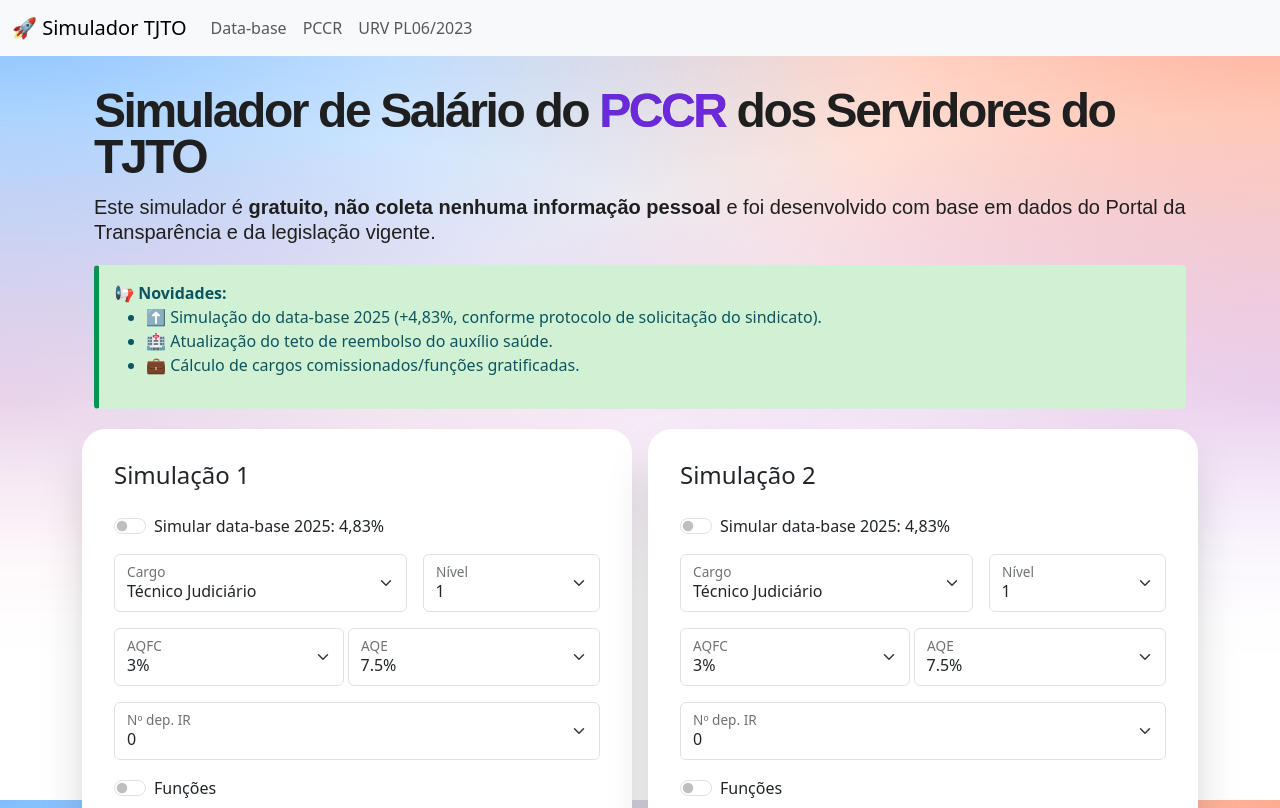
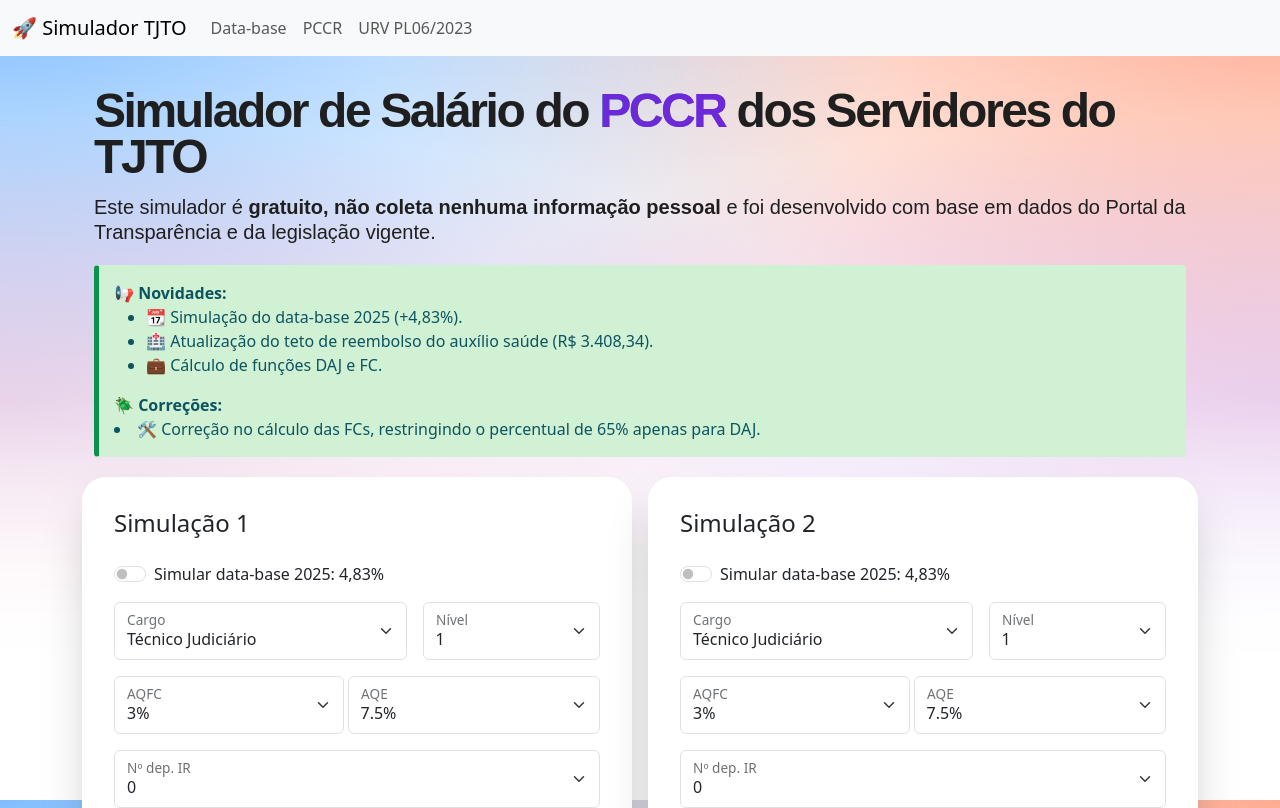
Before and after one commit to guilhermeoq/carreira-tjto, a Vue app: page / in a window 1280 px wide. Shown: the top 808 px of the page. Built offline with nearby package versions, Linux system fonts and the light colour scheme.

Commit message:
fix: correção do cálculo de FC, que estava com percentual de 65%. O percentual aplica-se apenas as DAJ

```diff
--- a/src/components/Calculadora.vue
+++ b/src/components/Calculadora.vue
@@ -49,12 +49,12 @@
       <div class="callout callout-info">
         <strong>📢 Novidades: </strong>
         <ul>
-          <li>
-            ⬆️ Simulação do data-base 2025 (+4,83%, conforme protocolo de solicitação do sindicato).
-          </li>
-          <li>🏥 Atualização do teto de reembolso do auxílio saúde.</li>
-          <li>💼 Cálculo de cargos comissionados/funções gratificadas.</li>
+          <li>📆 Simulação do data-base 2025 (+4,83%).</li>
+          <li>🏥 Atualização do teto de reembolso do auxílio saúde (R$ 3.408,34).</li>
+          <li>💼 Cálculo de funções DAJ e FC.</li>
         </ul>
+        <strong>🪲 Correções:</strong>
+        <li>🛠️ Correção no cálculo das FCs, restringindo o percentual de 65% apenas para DAJ.</li>
       </div>
     </div>
     <div class="d-sm-flex gap-3">
@@ -195,9 +195,7 @@
               <label for="funcaoServidor">Selecione o cargo/função </label>
 
               <div class="mt-2">
-                <i
-                  ><small>*Considerando opção pelo cargo efetivo +65% do valor da função.</small></i
-                >
+                <i><small>*Considerando opção pelo cargo efetivo +65% para funções DAJ.</small></i>
               </div>
             </div>
           </div>
@@ -929,7 +927,7 @@ export default {
       calculator.aqeValue = calculator.vencimentoBasico * (calculator.aqe / 100)
 
       if (calculator.switchFuncao == true) {
-        calculator.representacao = this.consultaValorFuncao(calculator.funcaoServidor) * 0.65
+        calculator.representacao = this.consultaValorFuncao(calculator.funcaoServidor)
       } else calculator.representacao = 0
 
       calculator.ferias = calculator.switchFerias
@@ -1157,27 +1155,27 @@ export default {
     consultaValorFuncao(funcao) {
       switch (funcao) {
         case 'DAJ-1':
-          return 3984.11
+          return 3984.11 * 0.65
         case 'DAJ-2':
-          return 4687.21
+          return 4687.21 * 0.65
         case 'DAJ-3':
-          return 5858.99
+          return 5858.99 * 0.65
         case 'DAJ-4':
-          return 7030.83
+          return 7030.83 * 0.65
         case 'DAJ-5':
-          return 9084.25
+          return 9084.25 * 0.65
         case 'DAJ-6':
-          return 14061.6
+          return 14061.6 * 0.65
         case 'DAJ-7':
-          return 16405.22
+          return 16405.22 * 0.65
         case 'DAJ-8':
-          return 19920.64
+          return 19920.64 * 0.65
         case 'DAJ-9':
-          return 22986.44
+          return 22986.44 * 0.65
         case 'DAJ-10':
-          return 25284.93
+          return 25284.93 * 0.65
         case 'DAJ-11':
-          return 27250.69
+          return 27250.69 * 0.65
         case 'FC-1':
           return 1704.04
         case 'FC-2':
```
